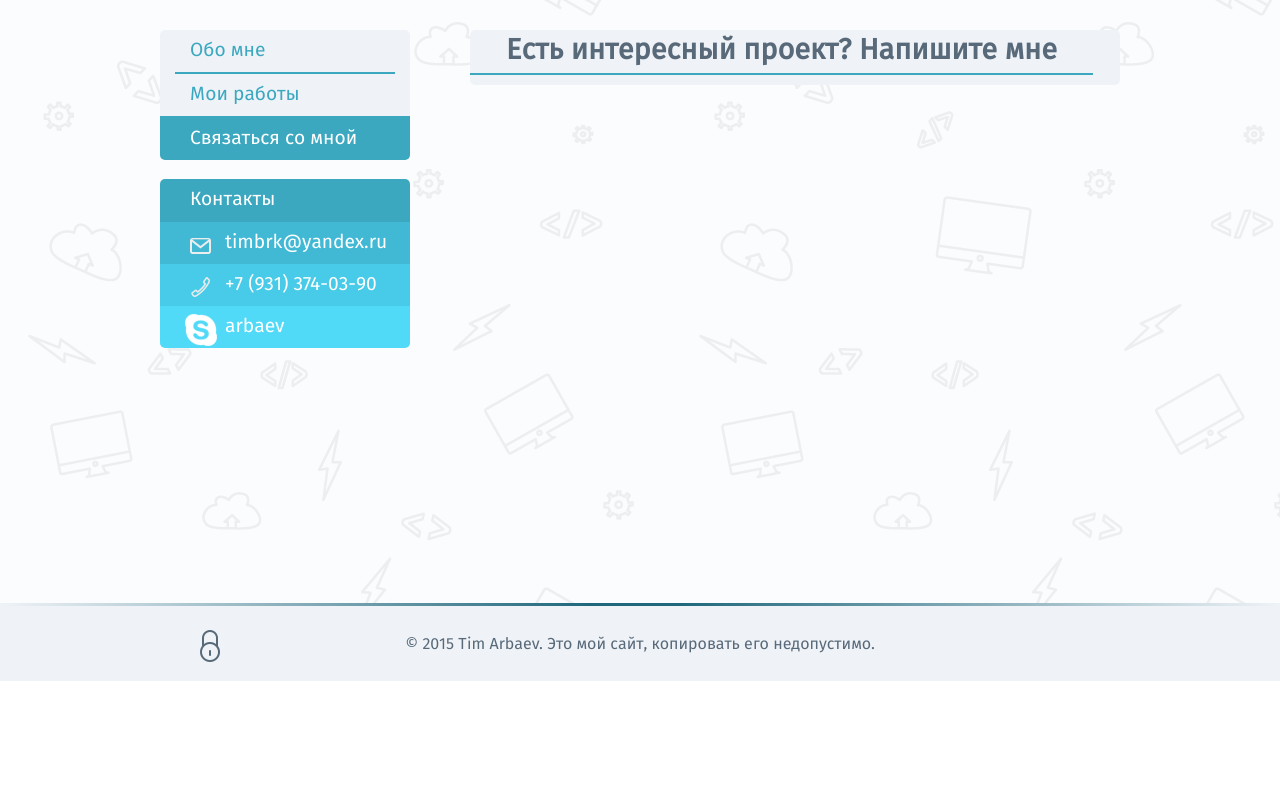
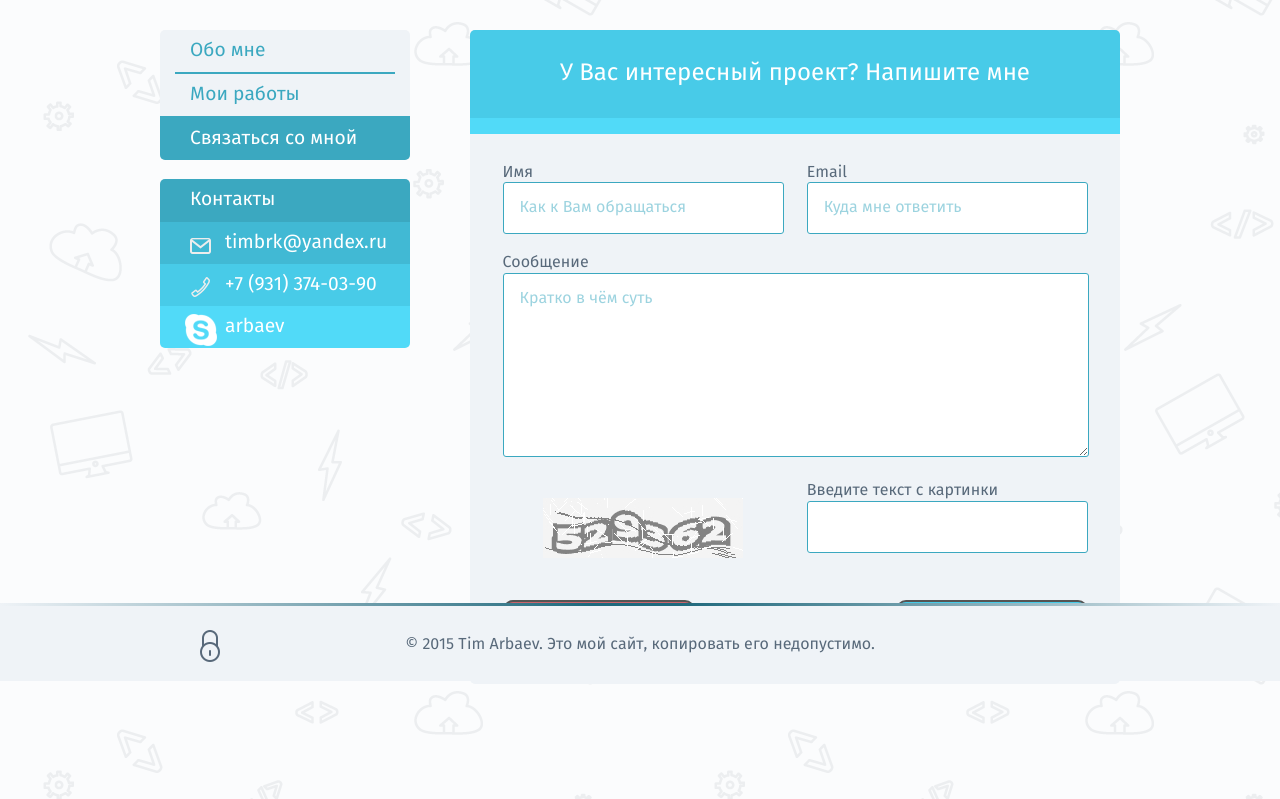
Before and after one commit to arbaev/loft-project1, a PHP site: page /feedback.html in a window 1280 px wide. Shown: the part 119-918 px from the top of the page. Before the commit the page ends 800 px from the top, so only its background shows below. Run offline with PHP 8.4, Linux system fonts and the light colour scheme; some libraries are stand-ins or nearby versions.

Commit message:
Вёрстка страницы feedback

```diff
--- a/src/css/feedback.css
+++ b/src/css/feedback.css
@@ -0,0 +1,104 @@
+/* ==========================================================================
+   Feedback page styles
+   ========================================================================== */
+.feedback-title {
+    margin: 0;
+    padding: 30px;
+    color: #fff;
+    text-align: center;
+	font-weight: normal;
+    background-color: #48cbe8;
+    border-bottom: 16px solid #51daf8;
+}
+.wrapper {
+	margin: 30px auto;
+}
+.user-form {
+	width: 90%;
+	margin: 0 auto;
+}
+::-webkit-input-placeholder {
+    opacity: .5;
+    color: #3ba8c0;
+}
+::-moz-placeholder {
+    opacity: .5;
+    color: #3ba8c0;
+}
+:-moz-placeholder {
+    opacity: .5;
+    color: #3ba8c0;
+}
+:-ms-input-placeholder {
+    opacity: .5;
+    color: #3ba8c0;
+}
+.form-element,
+.form-textarea {
+	border: 1px solid #3ba8c0;
+	border-radius: 3px;
+    padding: 1em;
+    width: 88%;
+    outline: none;
+    margin: 0 auto;
+    -webkit-transition: all 200ms cubic-bezier(0.42, 0, 0.58, 1);
+    -moz-transition: all 200ms cubic-bezier(0.42, 0, 0.58, 1);
+    -o-transition: all 200ms cubic-bezier(0.42, 0, 0.58, 1);
+    transition: all 200ms cubic-bezier(0.42, 0, 0.58, 1);
+}
+.form-textarea {
+    width: 94.5%;
+    height: 150px;
+    resize: vertical;
+}
+.label {
+	display: block;
+}
+.form-name {
+	width: 48%;
+}
+.wrap-form-element,
+.wrap-message {
+	margin-bottom: 20px;
+}
+.wrap-captcha {
+	margin-bottom: 20px;
+}
+.form-captcha {
+	width: 48%;
+    display: inline-block;
+    vertical-align: top;
+}
+.captcha-img {
+	margin: 16px auto;
+    display: inline-block;
+    width: 48%;
+    text-align: center;
+}
+.submit-button {
+    font-size: 1.5em;
+    width: 8em;
+    position: relative;
+    padding: 5px 20px;
+  	margin: 0;
+	border-radius: 10px;
+	color: #FFF;
+	text-decoration: none;
+	outline: none;
+}
+.bluecolor {
+	background-color: #48cbe8;
+	border-bottom: 5px solid #3ba8c0;
+	text-shadow: 0px -2px #3ba8c0;
+}
+.rosecolor {
+	background-color: #cc646b;
+	border-bottom: 5px solid #a95258;
+	text-shadow: 0px -2px #a95258;
+}
+.submit-button:active {
+	transform: translate(0px,5px);
+ 	-webkit-transform: translate(0px,5px);
+	border-bottom: 1px solid;
+	margin-bottom: 4px;
+}
--- a/src/css/main.css
+++ b/src/css/main.css
@@ -9,8 +9,8 @@
 #fff    - links & text on active elements
 #3ba8c0 - contacts title bg
 #41b9d4 - contacts email bg
-#48cbe8 - contacts phone bg
-#51daf8 - contacts skype bg
+#48cbe8 - contacts phone bg, feedback page title
+#51daf8 - contacts skype bg, feedback page title border
 #edf8fc - add project bg
    */
 
@@ -167,6 +167,7 @@ a, a:visited {
 	border-radius: 5px;
 	padding-bottom: 10px;
 	margin-bottom: 15px;
+  overflow: hidden;
 }
 .article-title {
 	display: inline-block;
--- a/src/css/works.css
+++ b/src/css/works.css
@@ -1,3 +1,6 @@
+/* ==========================================================================
+   MyWorks page styles
+   ========================================================================== */
 .container {
 	margin: 30px auto;
 	text-align: justify;
--- a/src/feedback.html
+++ b/src/feedback.html
@@ -41,8 +41,45 @@
 <div class="page cf">
     <section class="content flr">
         <article class="article">
-            <h2 class="article-title">Есть интересный проект? Напишите мне</h2>
-
+            <h2 class="feedback-title">У Вас интересный проект? Напишите мне</h2>
+            <div class="wrapper">
+              <form action="#" class="user-form">
+                <div class="wrap-form-element cf">
+                  <div class="form-name fll">
+                    <label for="user-name" class="label">Имя</label>
+                    <input type="text" id="user-name" name="user-name" class="form-element"
+                    placeholder="Как к Вам обращаться" value="">
+                  </div>
+                  <div class="form-name flr">
+                    <label for="email" class="label">Email</label>
+                    <input type="email" id="email" name="email" class="form-element"
+                    placeholder="Куда мне ответить" value="">
+                  </div>
+                </div>
+                <div class="wrap-message">
+                  <label for="message" class="label">Сообщение</label>
+                  <textarea id="message" name="message" class="form-textarea" placeholder="Кратко в чём суть"></textarea>
+                </div>
+                <div class="wrap-captcha cf">
+                    <div class="captcha-img fll">
+                        <img src="img/captcha.jpg" height="60" width="200" alt="">
+                    </div>
+                    <div class="form-captcha flr">
+                        <label for="write-captcha" class="label">Введите текст с картинки</label>
+                        <input type="text" id="write-captcha" name="captcha" class="form-element"
+                        placeholder="" value="">
+                    </div>
+                </div>
+                <div class="wrap-form-element cf">
+                    <div class="wrap-reset-button fll">
+                      <input type="reset" id="reset-form" name="reset-form" class="submit-button rosecolor" value="Очистить">
+                    </div>
+                    <div class="wrap-submit-button flr">
+                      <input type="submit" id="submit-form" name="submit-form" class="submit-button bluecolor" value="Отправить">
+                    </div>
+                </div>
+              </form>
+            </div>
         </article>
     </section>
     <aside class="sidebar fll">
@@ -70,7 +107,6 @@
         <div class="login">
             <a class="sprite-sys sprite-lock-locked" href="/" title="Authorization">Authorization</a>
         </div>
-
     </div>
 </footer>
 </body>
```
Also changed, not shown: src/img/captcha.jpg (added).
